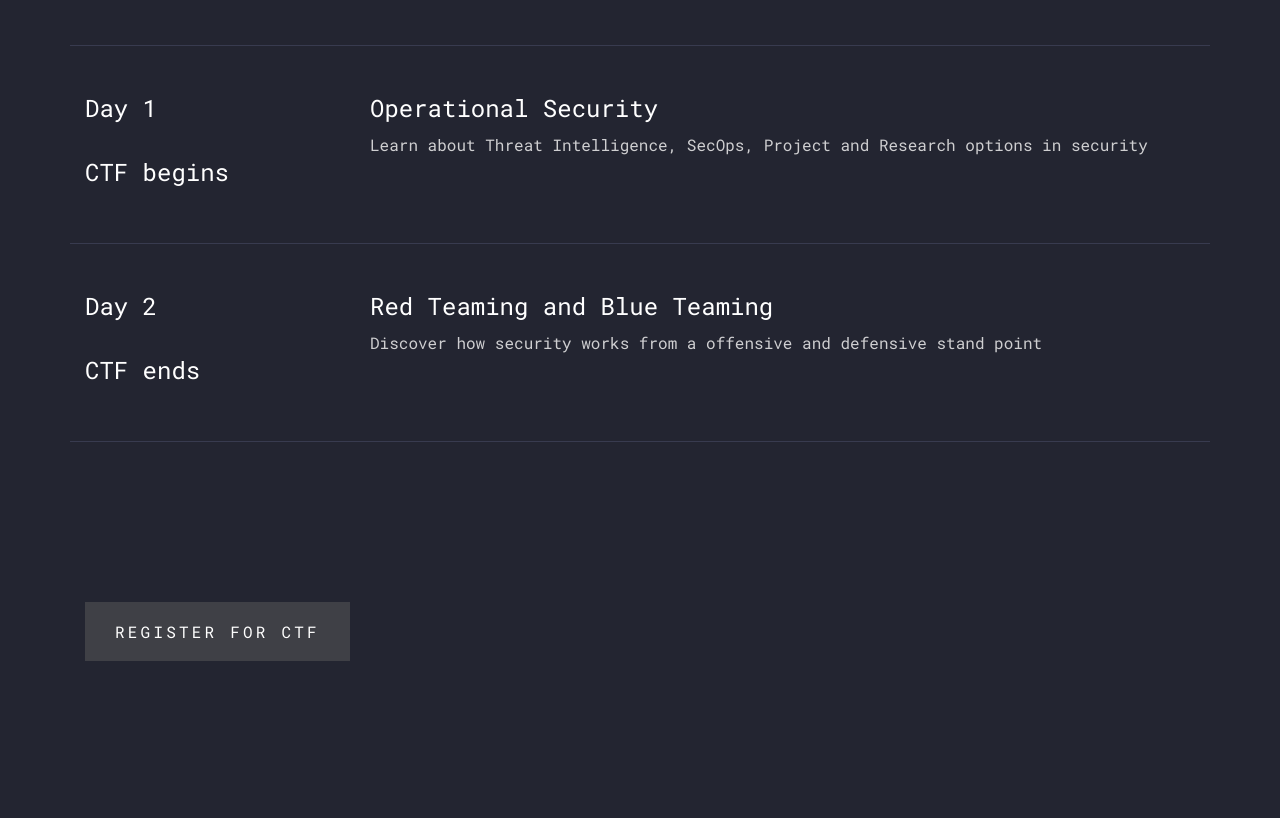
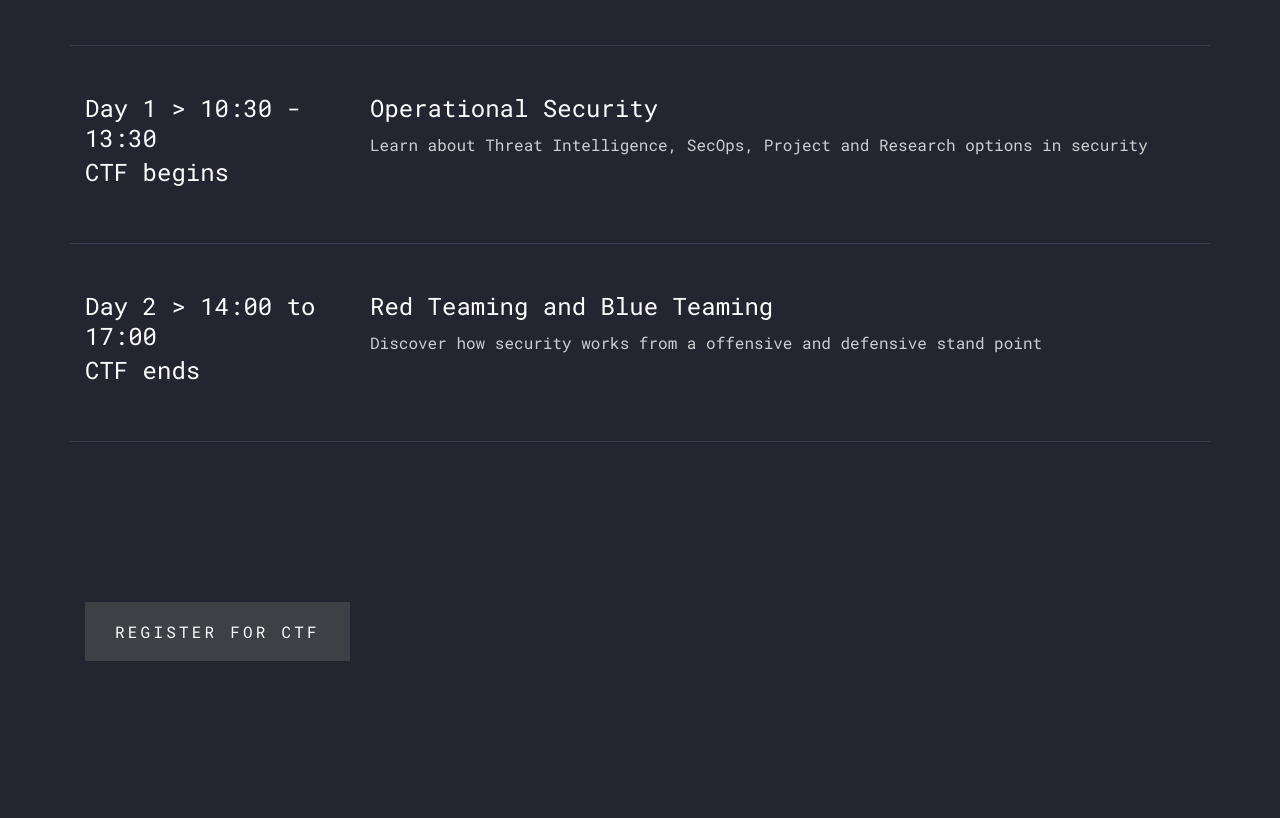
Before and after one commit to kruptos-club/breaksecv3, a plain HTML site: page index.html in a window 1280 px wide. Shown: the part 1181-1999 px from the top of the page. Drawn offline with Linux system fonts and the light colour scheme; files whose address does not match are found by name.

Commit message:
Final update

```diff
--- a/index.html
+++ b/index.html
@@ -83,7 +83,7 @@
         <div class="row align-items-stretch program">
           <div class="col-12 border-top border-bottom py-5" data-aos="fade" data-aos-delay="200">
             <div class="row align-items-stretch">
-              <div class="col-md-3 text-white mb-3 mb-md-0"><span class="h4">Day 1</span></div>
+              <div class="col-md-3 text-white mb-3 mb-md-0"><span class="h4">Day 1 > 10:30 - 13:30</span></div>
               <div class="col-md-9">
                 <h2 class="text-white">Operational Security</h2>
                 <span>Learn about Threat Intelligence, SecOps, Project and Research options in security</span>
@@ -97,7 +97,7 @@
 
           <div class="col-12 border-bottom py-5" data-aos="fade" data-aos-delay="300">
             <div class="row align-items-stretch">
-              <div class="col-md-3 text-white mb-3 mb-md-0"><span class="h4">Day 2</span></div>
+              <div class="col-md-3 text-white mb-3 mb-md-0"><span class="h4">Day 2 > 14:00 to 17:00</span></div>
               <div class="col-md-9">
                 <h2 class="text-white">Red Teaming and Blue Teaming</h2>
                 <span>Discover how security works from a offensive and defensive stand point</span>
```
